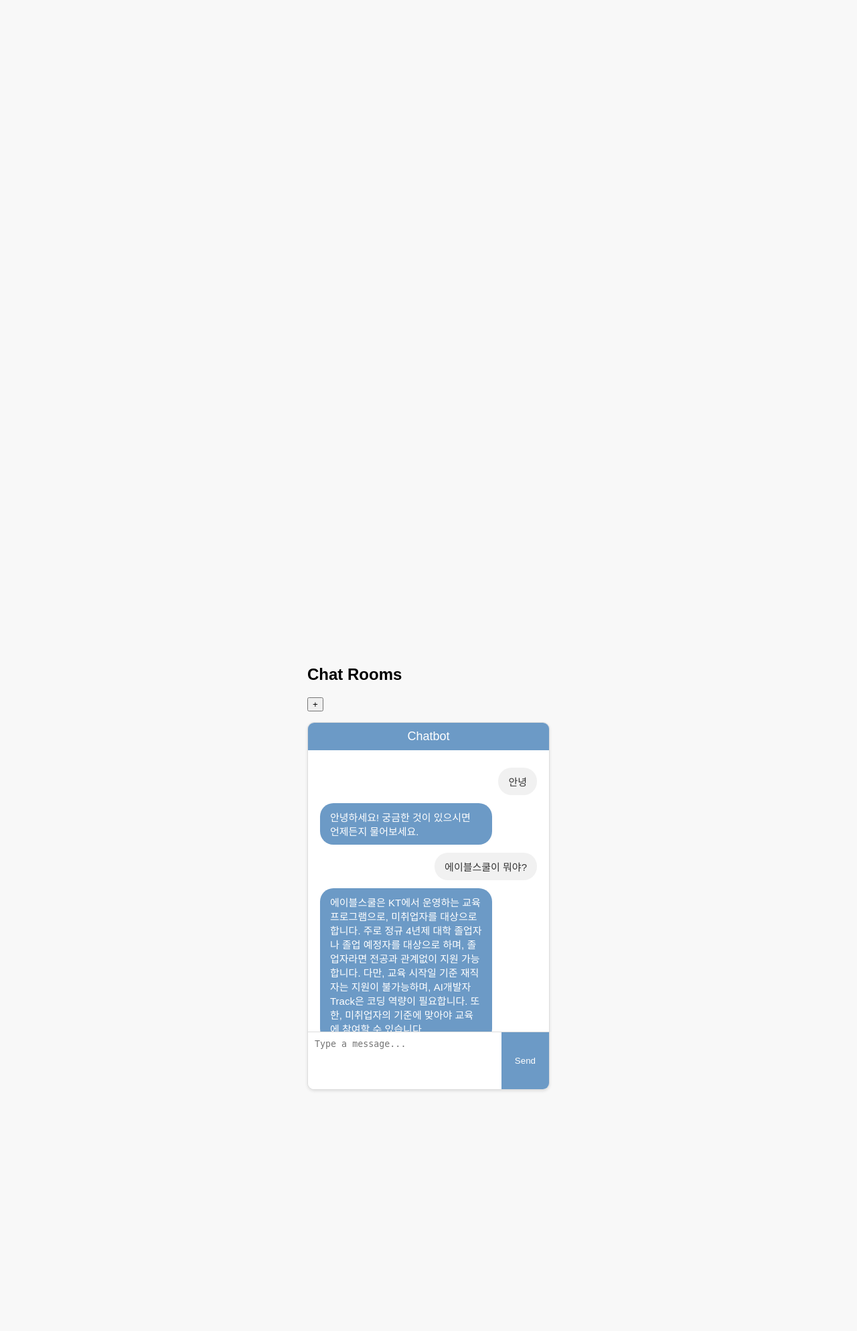
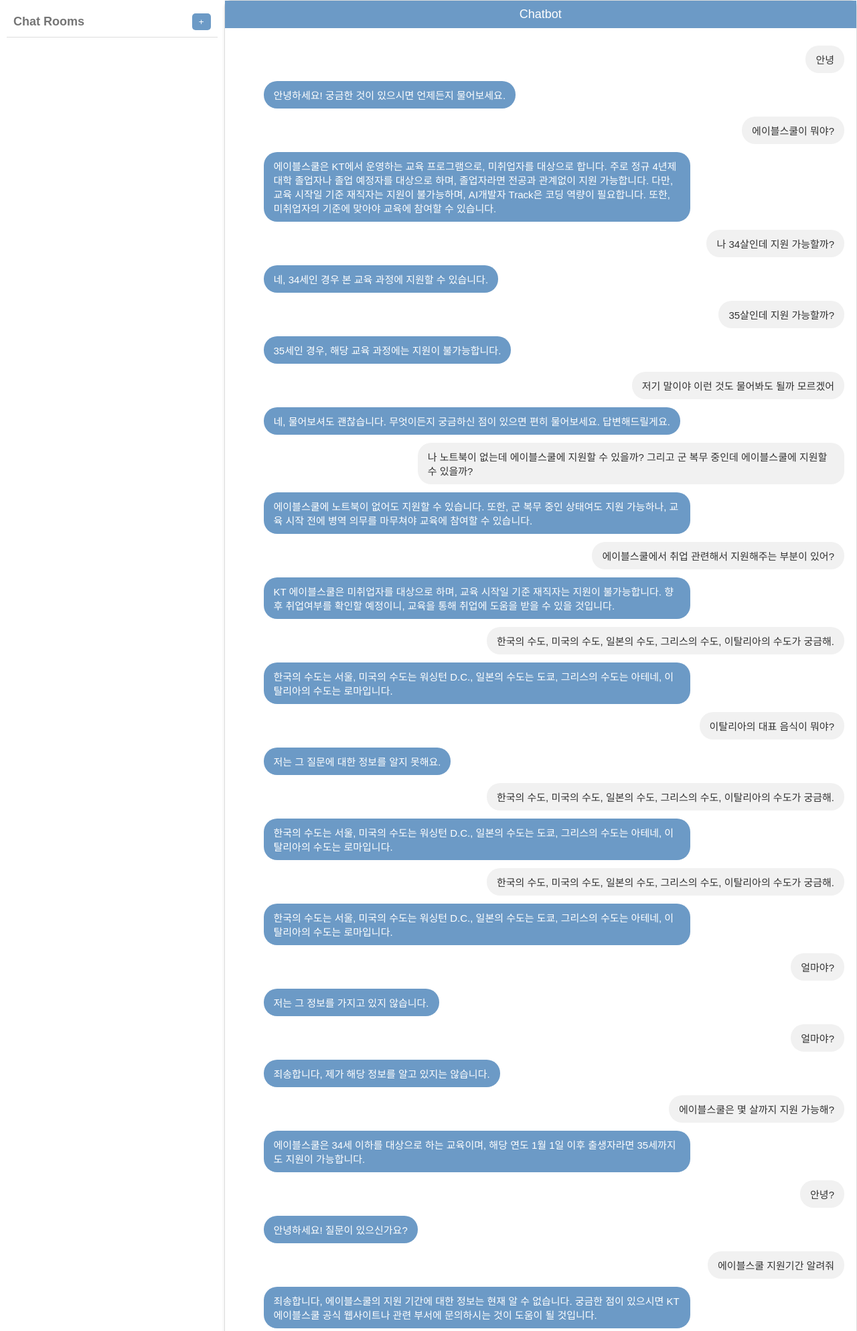
Before and after one commit to beongjun1/mini7, a Django app: page /chatgpt/ in a window 1280 px wide. Shown: the top 1987 px of the page at 67% size. Before the commit the page ends 1629 px from the top, so only its background shows below. Run offline with Django 4.2, Linux system fonts and the light colour scheme; data comes from the database, SQL or seed files in the repository; both versions use the stored data as it was after the commit; parts of the project's set-up code (start-up, migrations or seed data) failed here and were passed over.

Commit message:
1일차수정

```diff
--- a/chatgpt/static/gpt/style.css
+++ b/chatgpt/static/gpt/style.css
@@ -2,25 +2,82 @@
 body {
     font-family: Arial, sans-serif;
     display: flex;
-    justify-content: center; /* 수직 방향 중앙 정렬 */
-    align-items: center; /* 수평 방향 중앙 정렬 */
-    height: 100vh; /* 화면 전체 높이 사용 */
-    margin: 0; /* 기본 margin 제거 */
+    justify-content: center;
+    align-items: center;
+    height: 100vh;
+    margin: 0;
     background-color: #f8f8f8;
 }
 
+.container {
+    display: flex;
+    width: 100%;
+    height: 100%;
+}
+
+.sidebar {
+    width: 25%;
+    background-color: white;
+    color: rgb(117, 117, 117);
+    display: flex;
+    flex-direction: column;
+    padding: 10px;
+}
+
+.sidebar-header {
+    display: flex;
+    justify-content: space-between;
+    align-items: center;
+    padding: 10px;
+    border-bottom: 1px solid #ddd;
+}
+
+.sidebar-header h2 {
+    margin: 0;
+    font-size: 18px;
+}
+
+.sidebar-header button {
+    background-color: #6c9ac6;
+    color: white;
+    border: none;
+    padding: 5px 10px;
+    cursor: pointer;
+    border-radius: 5px;
+}
+
+.sidebar-header button:hover {
+    background-color: #5a8bb0;
+}
+
+.chat-rooms {
+    list-style: none;
+    padding: 0;
+    margin: 0;
+    flex-grow: 1;
+    overflow-y: auto;
+}
+
+.chat-room {
+    padding: 10px;
+    cursor: pointer;
+    transition-duration: 0.2s;
+}
+
+.chat-room:hover {
+    background-color: #f2f2f2;
+    border-radius: 10px;
+}
+
 .chat-container {
-    width: 360px; /* 채팅 창 너비 설정 */
-    height: 75%;
+    width: 75%;
+    height: 100%;
     border: 1px solid #ddd;
     border-radius: 10px;
     box-shadow: 0 2px 4px rgba(0,0,0,0.1);
     background-color: white;
-    overflow: hidden; /* 내부 요소가 넘치지 않도록 설정 */
-}
-
-ul {
-    padding-inline-start: 0px;
+    display: flex;
+    flex-direction: column;
 }
 
 .chat-header {
@@ -33,12 +90,11 @@
 
 .chat-messages {
     padding: 10px 18px 10px 18px;
-    height: 400px; /* 고정된 높이 설정 */
-    overflow-y: auto; /* 내용이 넘칠 경우 스크롤바 표시 */
+    height: 400px;
+    overflow-y: auto;
+    flex-grow: 1;
 }
 
-
-/* 스크롤바 스타일 */
 .chat-messages::-webkit-scrollbar {
     width: 15px;
     padding: 3px;
@@ -58,8 +114,6 @@
 .chat-messages::-webkit-scrollbar-button {
     display: none;
 }
-
-
 
 .message {
     margin: 12px 0;
@@ -125,10 +179,6 @@
     background-color: #5a8bb0;
 }
 
-
-
-/* 스타일 시트 추가 사항 */
-/* typing 애니메이션 */
 .typing {
     display: flex;
     align-items: center;
@@ -137,30 +187,25 @@
 .typing .dot {
     width: 8px;
     height: 8px;
+    background-color: #bbb;
+    border-radius: 50%;
     margin: 0 2px;
-    border-radius: 50%;
-    background-color: #6c9ac6;
-    animation: blink 1.4s infinite both;
+    animation: typing 1s infinite;
 }
 
-.typing .dot:nth-child(1) {
+.typing .dot:nth-child(2) {
     animation-delay: 0.2s;
 }
 
-.typing .dot:nth-child(2) {
+.typing .dot:nth-child(3) {
     animation-delay: 0.4s;
 }
 
-.typing .dot:nth-child(3) {
-    animation-delay: 0.6s;
-    /* color: white; */
-}
-
-@keyframes blink {
-    0%, 80%, 100% {
-        opacity: 0;
+@keyframes typing {
+    0%, 60%, 100% {
+        opacity: 0.2;
     }
-    40% {
+    30% {
         opacity: 1;
     }
 }
--- a/chatgpt/templates/gpt/result.html
+++ b/chatgpt/templates/gpt/result.html
@@ -53,6 +53,7 @@
             userMessage.className = 'message user';
             userMessage.innerHTML = `<div class="bubble">${message}</div>`;
             messagesContainer.appendChild(userMessage);
+
             // "typing..." 애니메이션 추가
             const typingIndicator = document.createElement('li');
             typingIndicator.className = 'message dot typing';
@@ -63,11 +64,14 @@
                     <div class="dot"></div>
                 </div>`;
             messagesContainer.appendChild(typingIndicator);
+
             // 스크롤을 가장 아래로 이동
             messagesContainer.scrollTop = messagesContainer.scrollHeight;
             userMessage.scrollIntoView({ behavior: 'smooth' });
+
             // 입력 필드 초기화
             input.value = '';
+
             // 서버에 메시지 전송
             fetch("{% url 'chatgpt:chat_api' %}", {     // 'chatgpt:chat_api'라는 URL 이름을 가진 뷰의 URL을 생성
                 method: 'POST',     // POST 메서드를 사용
```
Also changed, not shown: db.sqlite3, 4 other files.
